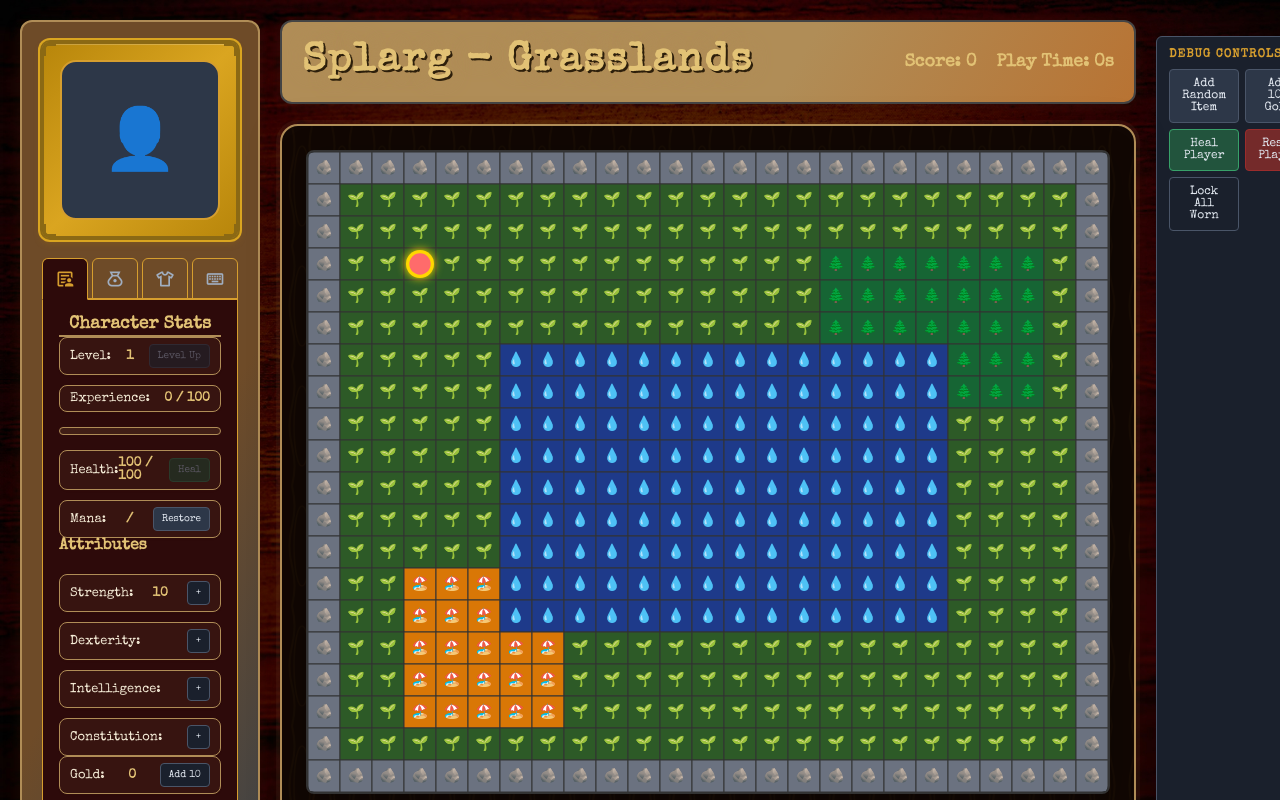
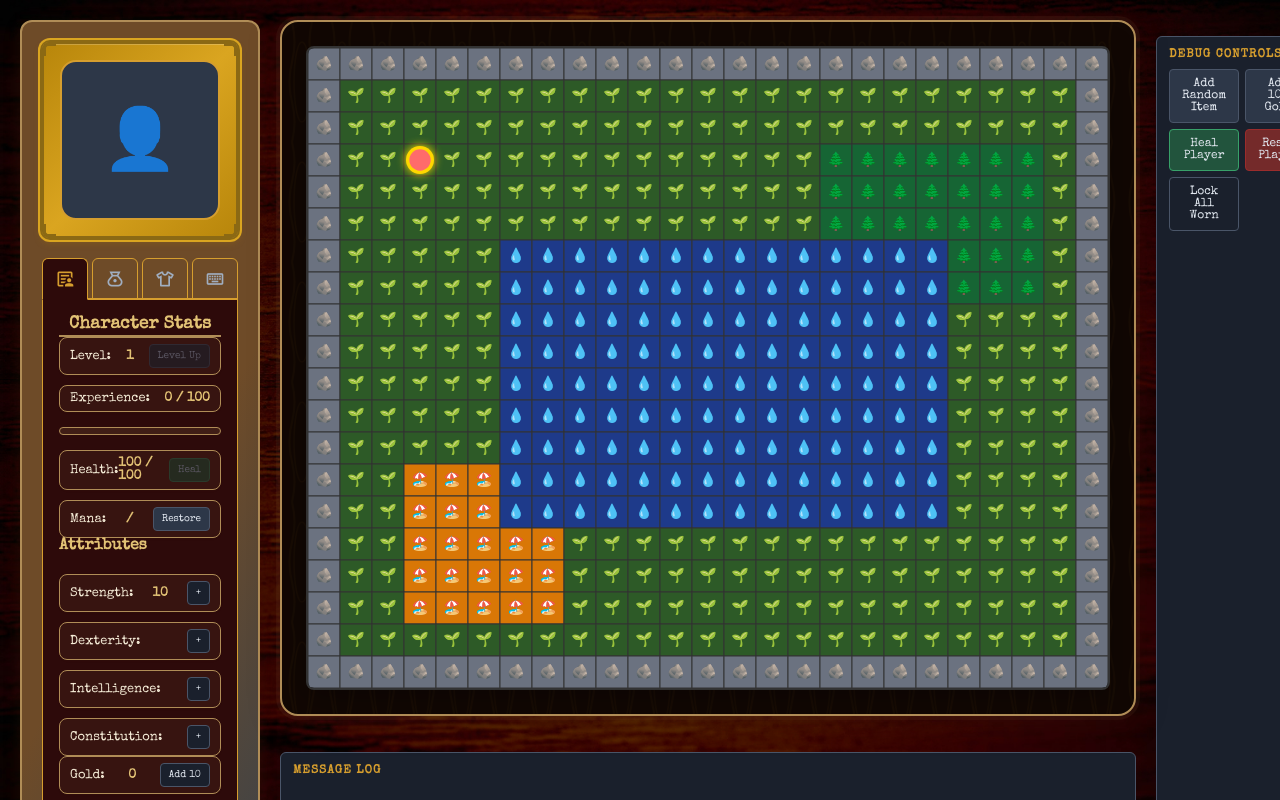
Before and after one commit to charlotte-xie/splarg, a Next.js app: page / in a window 1280 px wide. Shown: the top 800 px of the page. Built offline with nearby package versions, Linux system fonts and the light colour scheme; a web font is replaced by a local one.

Commit message:
More CSS

```diff
--- a/components/GameScreen.tsx
+++ b/components/GameScreen.tsx
@@ -143,15 +143,6 @@ export default function GameScreen() {
           onUpdate={updateGame}
         />
         <div className="game-main">
-          <div className="game-header">
-            <h1>Splarg - {currentArea?.type.name || 'Unknown Area'}</h1>
-            <div className="game-status">
-              <span className="score">Score: {gameState.score}</span>
-              <span className="play-time">
-                Play Time: {Math.floor(gameState.progress.totalPlayTime / 1000)}s
-              </span>
-            </div>
-          </div>
 
           <GameWindow>
             <TileMap
--- a/styles/globals.css
+++ b/styles/globals.css
@@ -60,12 +60,6 @@ body {
   text-shadow: 2px 2px 0 var(--shadow), 0 0 20px var(--brass);
   letter-spacing: 2px;
   font-family: var(--font-display);
-}
-
-.game-status {
-  display: flex;
-  gap: 20px;
-  align-items: center;
 }
 
 .score, .play-time, .keyboard-indicator {
```
